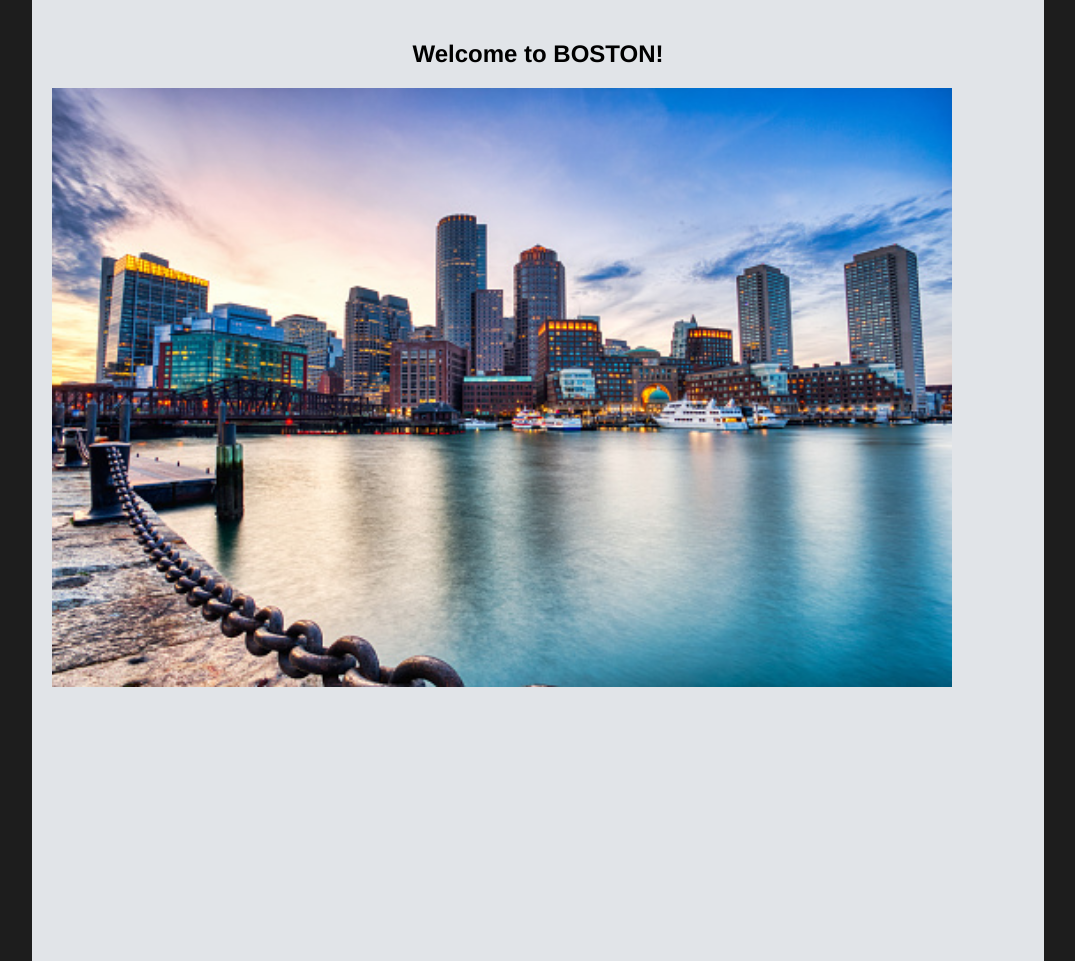
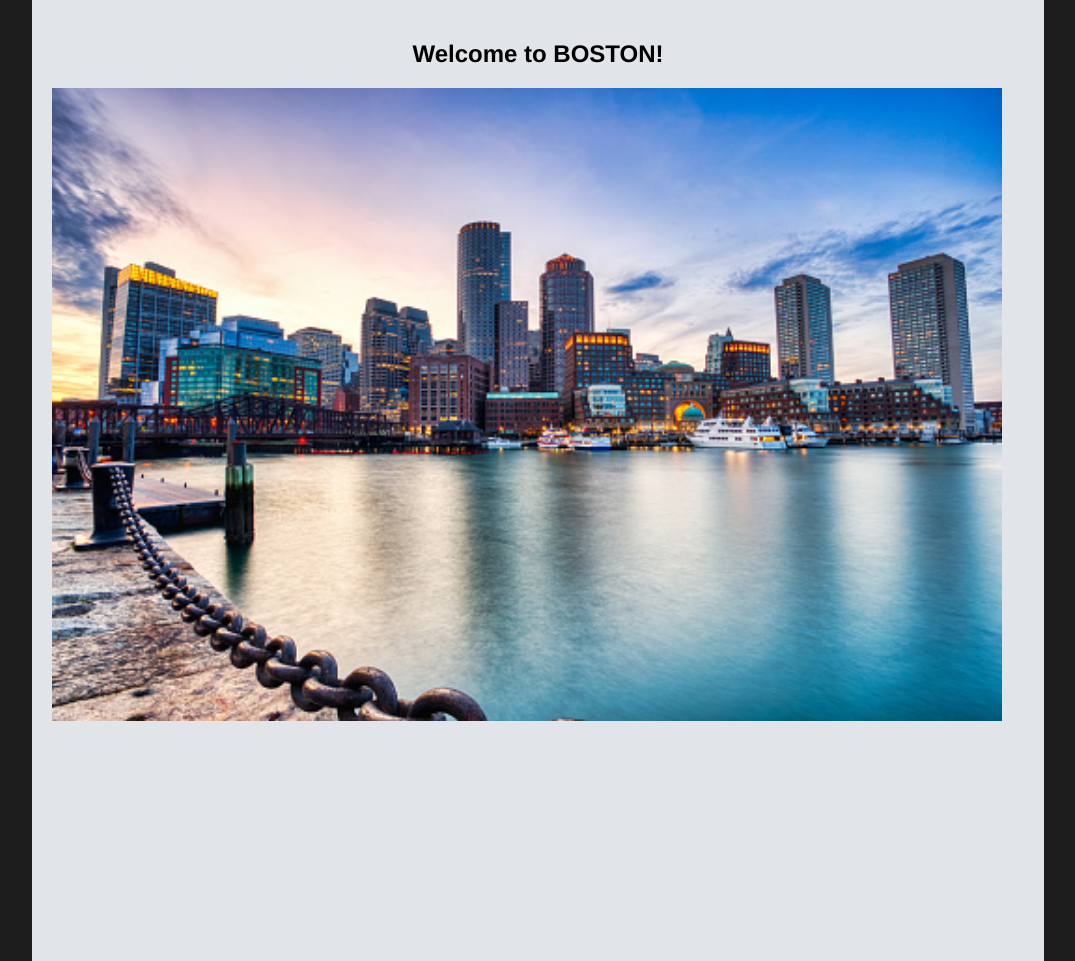
Before and after one commit to ShreyaJakharC/webApp, a Flask app: page / in a window 1280 px wide. Shown: the part 133-1094 px from the top of the page, without its empty margins (102-1177 px from the left). Run offline with Flask 2, Linux system fonts and the light colour scheme; parts of the project's set-up code (start-up, migrations or seed data) failed here and were passed over.

Commit message:
inden change

```diff
--- a/templates/index.html
+++ b/templates/index.html
@@ -7,13 +7,12 @@
     }
     .container {
     align-items: center;
-    font-family: Helvetica;
     }
-        img {
-            image-orientation:  center;
-            border-image-width: auto;
-            width: 900px;
-        }
+    img {
+        image-orientation:  center;
+        border-image-width: auto;
+        width: 950px;
+    }
 </style>
 <h2> Welcome to BOSTON! </h2>
 
```
